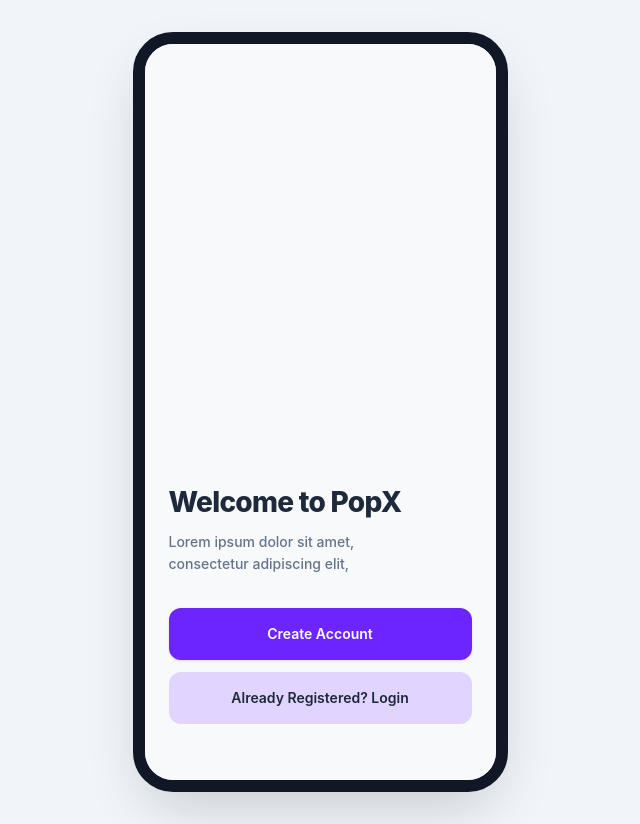
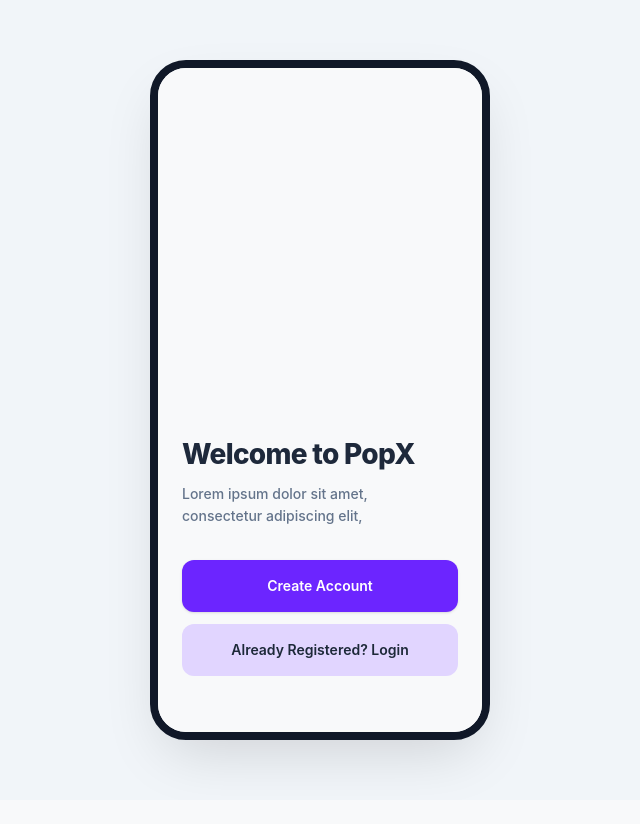
Before and after one commit to ashwithadevasani02/EduCaseIndia, a React (Vite) app: page / in a window 1280 px wide. Shown: the whole page, without its empty margins (320-960 px from the left). After the commit the page ends 800 px from the top, so only its background shows below. Built offline with nearby package versions, Linux system fonts and the light colour scheme.

Commit message:
feat: initialize App component with React Router and main page routes

```diff
--- a/src/App.jsx
+++ b/src/App.jsx
@@ -8,7 +8,7 @@
   return (
     <Router>
       <div className="min-h-screen w-full flex items-center justify-center bg-[#F1F5F9] sm:p-8 antialiased">
-        <div className="relative w-full max-w-[375px] h-[100svh] sm:h-[760px] bg-[#F8F9FA] sm:rounded-[40px] sm:shadow-[0_24px_60px_-15px_rgba(0,0,0,0.2)] sm:border-[12px] sm:border-gray-900 overflow-hidden flex flex-col transition-all duration-300">
+        <div className="relative w-full max-w-[340px] h-[100svh] sm:h-[680px] bg-[#F8F9FA] sm:rounded-[36px] sm:shadow-[0_24px_60px_-15px_rgba(0,0,0,0.15)] sm:border-[8px] sm:border-gray-900 overflow-hidden flex flex-col transition-all duration-300">
 
           <div className="flex-1 flex flex-col overflow-y-auto no-scrollbar relative">
             <Routes>
```
